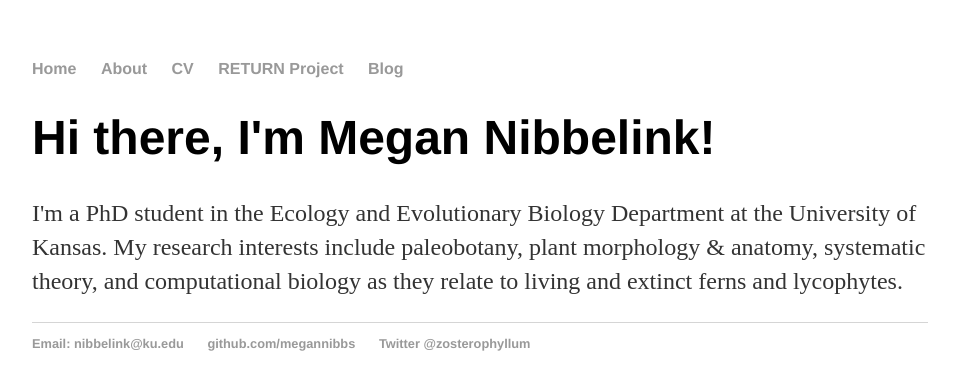
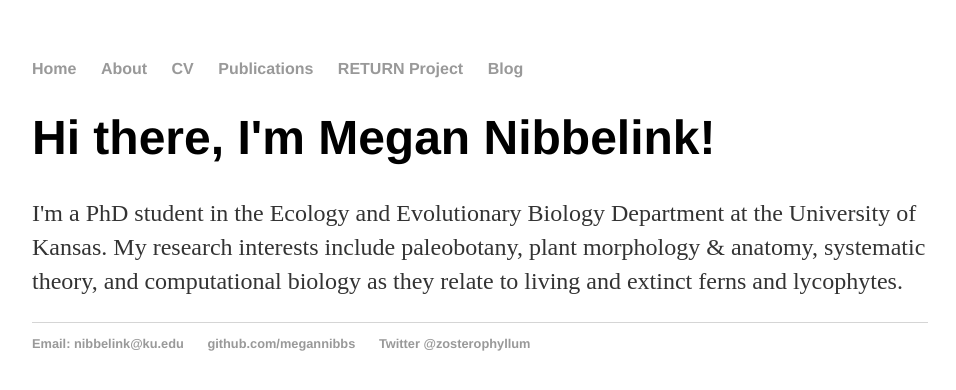
Before and after one commit to megannibbs/megannibbelink.github.io, a Jekyll site: the page built from index.html, in a window 1280 px wide. Shown: the top 390 px of the page, without its empty margins (160-1116 px from the left). Built offline with Jekyll 4.4.1, drawn with Linux system fonts in a browser that asks for light colours.

Commit message:
Update default.html

```diff
--- a/_layouts/default.html
+++ b/_layouts/default.html
@@ -11,6 +11,7 @@
 	        		<li><a href="/">Home</a></li>
 		        	<li><a href="/about">About</a></li>
 	        		<li><a href="/cv">CV</a></li>
+				<li><a href="/pubs">Publications</a></li>
 				<li><a href="/return">RETURN Project</a></li>
 	        		<li><a href="/blog">Blog</a></li>
 	    		</ul>
```
